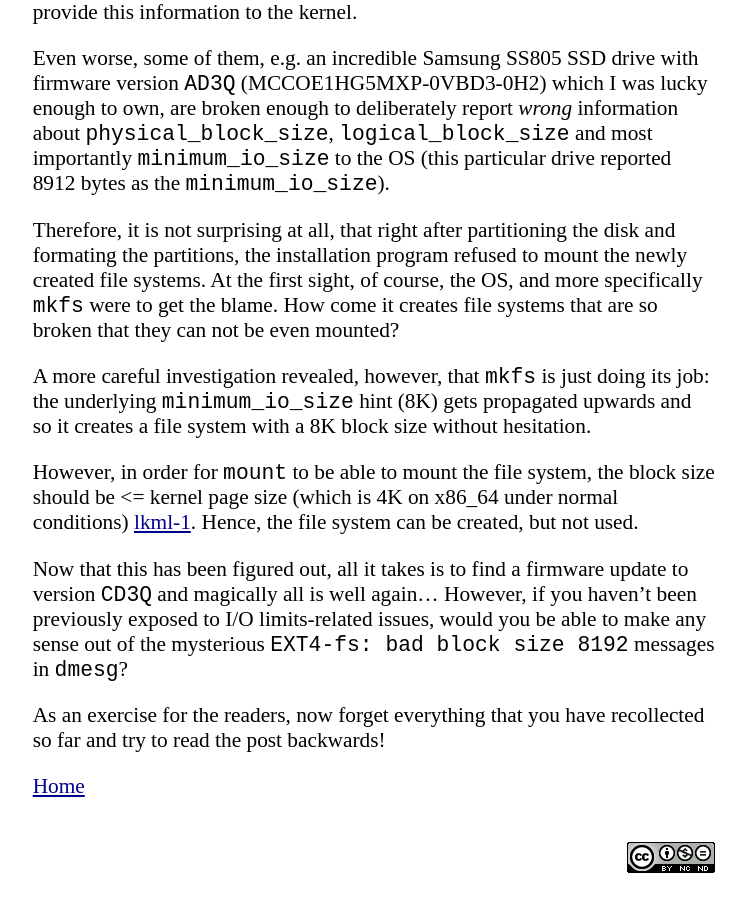
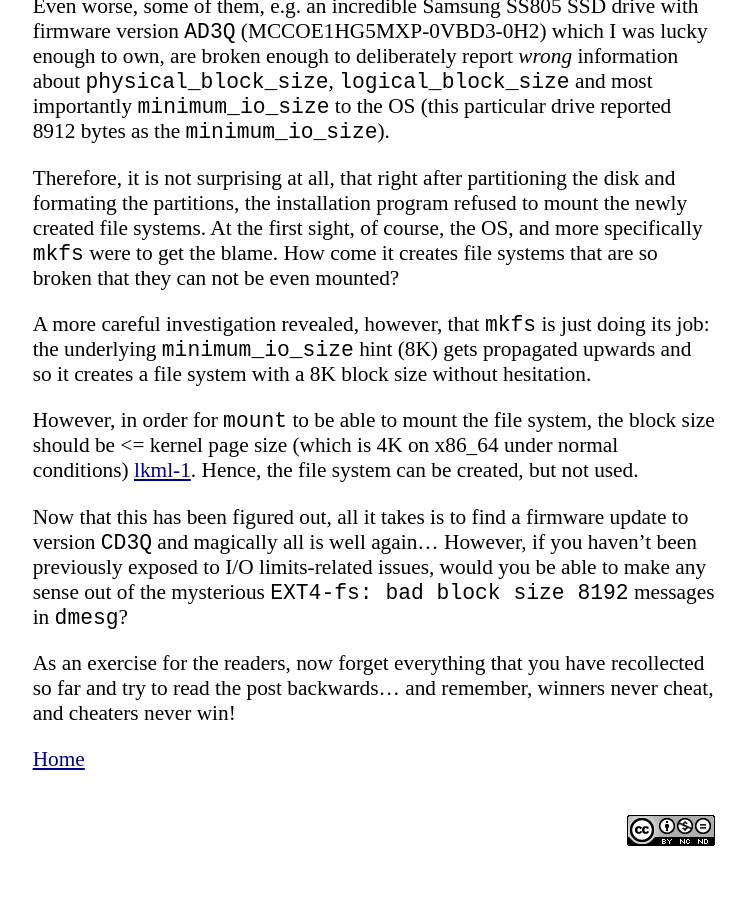
Before and after one commit to zyv/zyv.github.io, a Jekyll site: the page built from _posts/2011-06-07-minimum-io-size-and-buggy-firmware.md, in a window 1280 px wide and 900 px high, scrolled down 1579 px. Shown: the whole window, without its empty margins (266-1012 px from the left). Built offline with Jekyll 4.4.1, drawn with Linux system fonts in a browser that asks for light colours; after the commit the page ends 2452 px from its top, so only the background shows below that; some of the changed text lies outside the part shown.

```diff
--- a/_posts/2011-06-07-minimum-io-size-and-buggy-firmware.md
+++ b/_posts/2011-06-07-minimum-io-size-and-buggy-firmware.md
@@ -45,4 +45,4 @@ However, in order for `mount` to be able to mount the file system, the block siz
 
 Now that this has been figured out, all it takes is to find a firmware update to version `CD3Q` and magically all is well again... However, if you haven't been previously exposed to I/O limits-related issues, would you be able to make any sense out of the mysterious `EXT4-fs: bad block size 8192` messages in `dmesg`?
 
-As an exercise for the readers, now forget everything that you have recollected so far and try to read the post backwards!
+As an exercise for the readers, now forget everything that you have recollected so far and try to read the post backwards... and remember, winners never cheat, and cheaters never win!
```
Also changed, not shown: other parts of _posts/2011-06-07-minimum-io-size-and-buggy-firmware.md (+1 -1 lines).
